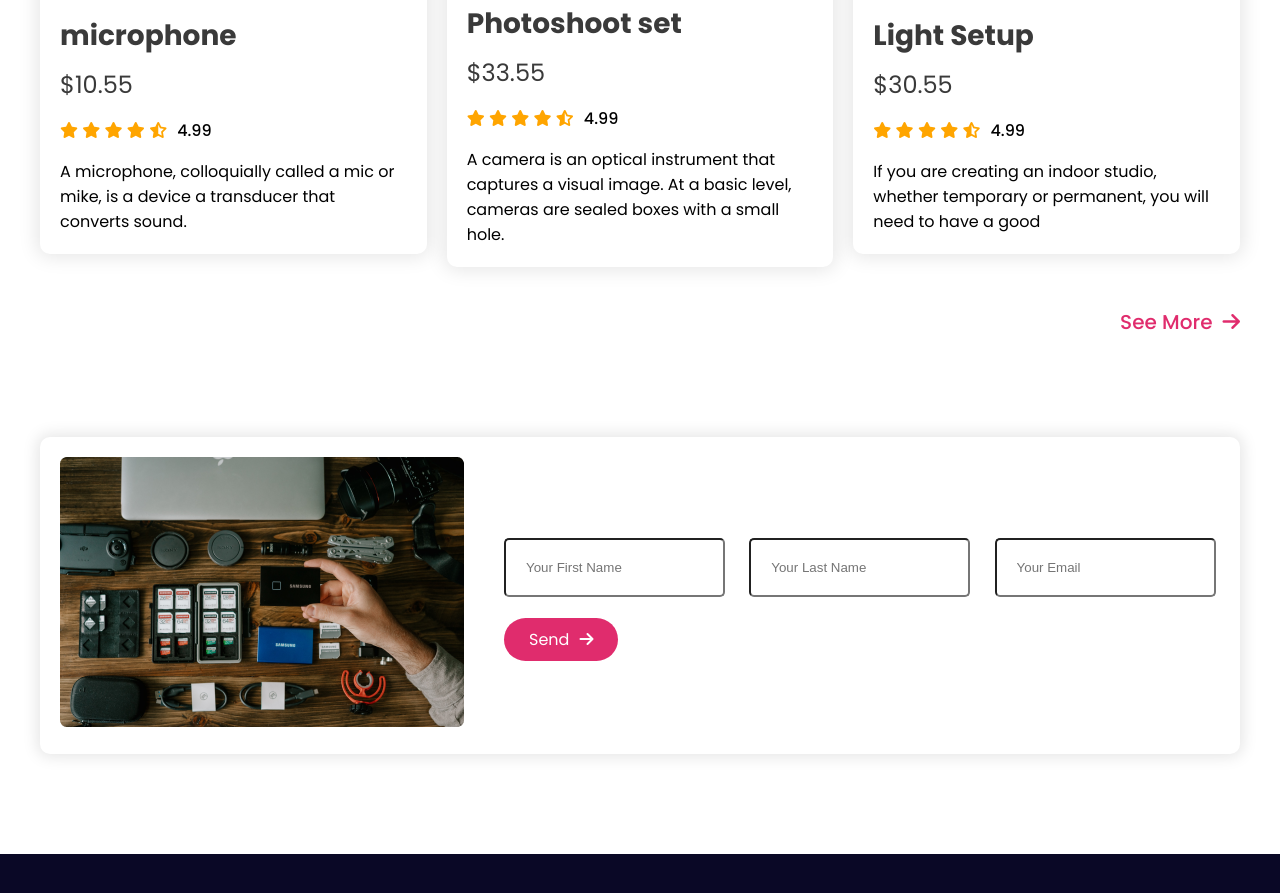
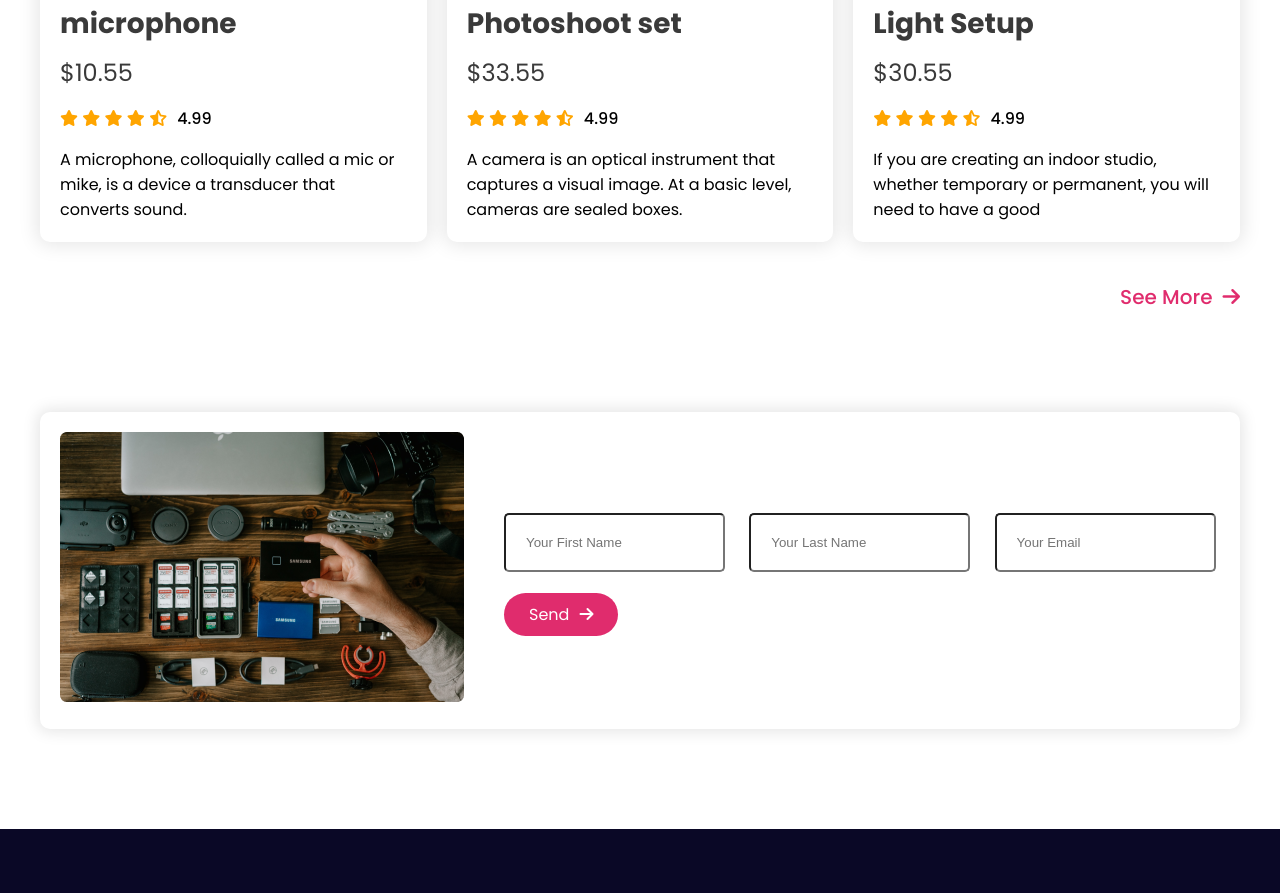
Before and after one commit to Kazi-Samrat/influencer_gear, a plain HTML site: page index.html in a window 1280 px wide. Shown: the part 2362-3255 px from the top of the page. Drawn offline with Linux system fonts and the light colour scheme.

Commit message:
final
update

```diff
--- a/index.html
+++ b/index.html
@@ -198,7 +198,7 @@
                     </div>
                     <p class="rating-number">4.99</p>
                 </div>
-                <p class="product-description">A camera is an optical instrument that captures a visual image. At a basic level, cameras are sealed boxes with a small hole.</p>
+                <p class="product-description">A camera is an optical instrument that captures a visual image. At a basic level, cameras are sealed boxes.</p>
             </div>
 
             <div class="product">
```
